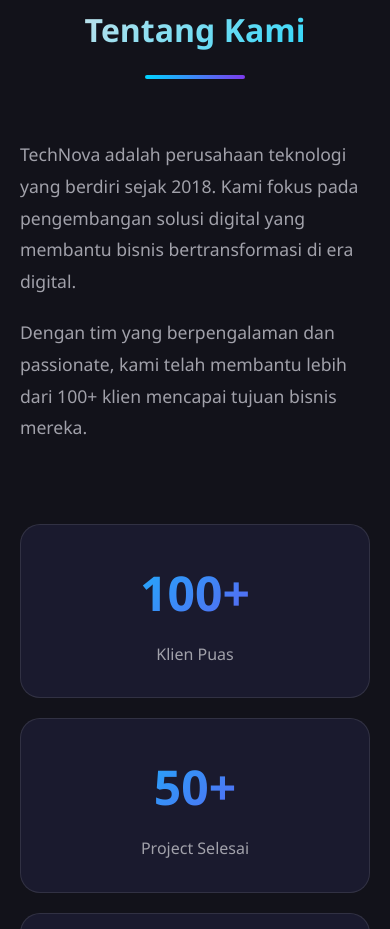
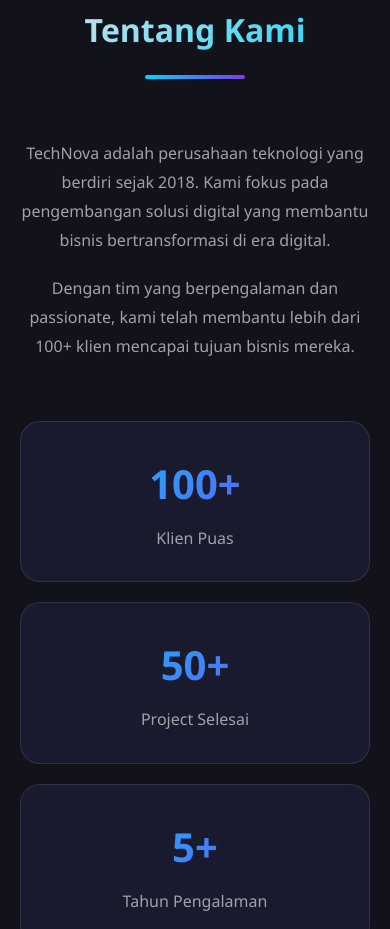
Before and after one commit to Baleehash/latihan_netlify, a plain HTML site: page index.html in a window 390 px wide. Shown: the part 960-1889 px from the top of the page. Drawn offline with Linux system fonts and the light colour scheme; no server answers.

Commit message:
Fix About section layout - stats cards now visible below text

```diff
--- a/style.css
+++ b/style.css
@@ -280,10 +280,15 @@
 }
 
 .about-content {
-    display: grid;
-    grid-template-columns: 1fr 1fr;
+    display: flex;
+    flex-direction: column;
     gap: 60px;
     align-items: center;
+}
+
+.about-text {
+    max-width: 800px;
+    text-align: center;
 }
 
 .about-text p {
@@ -294,9 +299,11 @@
 }
 
 .stats {
-    display: flex;
-    gap: 20px;
-    justify-content: center;
+    display: grid;
+    grid-template-columns: repeat(3, 1fr);
+    gap: 30px;
+    width: 100%;
+    max-width: 900px;
 }
 
 .stat-item {
@@ -875,17 +882,33 @@
         font-size: 2rem;
     }
 
-    .about-content,
+    .about-content {
+        gap: 40px;
+    }
+
+    .about-text {
+        text-align: center;
+    }
+
+    .about-text p {
+        font-size: 1rem;
+    }
+
     .contact-content {
         grid-template-columns: 1fr;
     }
 
     .stats {
-        flex-direction: column;
+        grid-template-columns: 1fr;
+        gap: 20px;
     }
 
     .stat-item {
         padding: 30px 20px;
+    }
+
+    .stat-item h3 {
+        font-size: 2.5rem;
     }
 
     .service-card {
```
